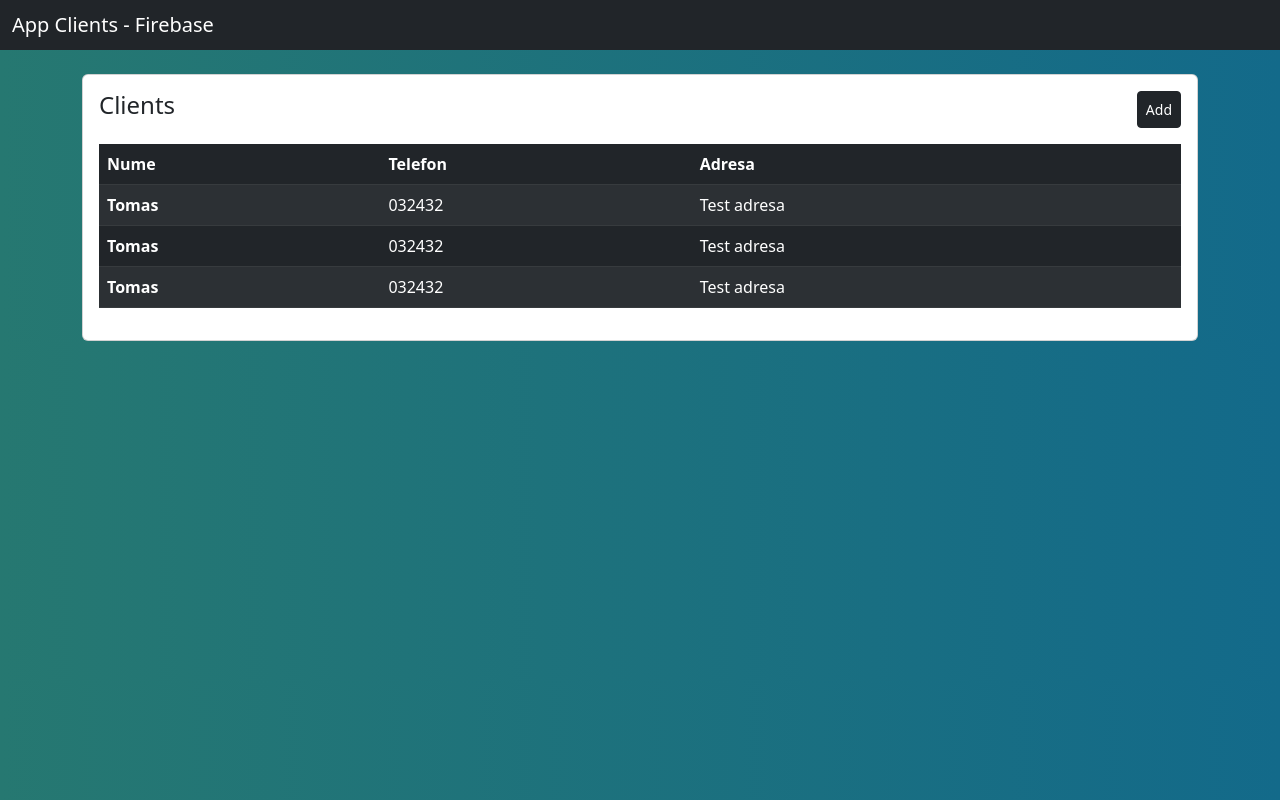
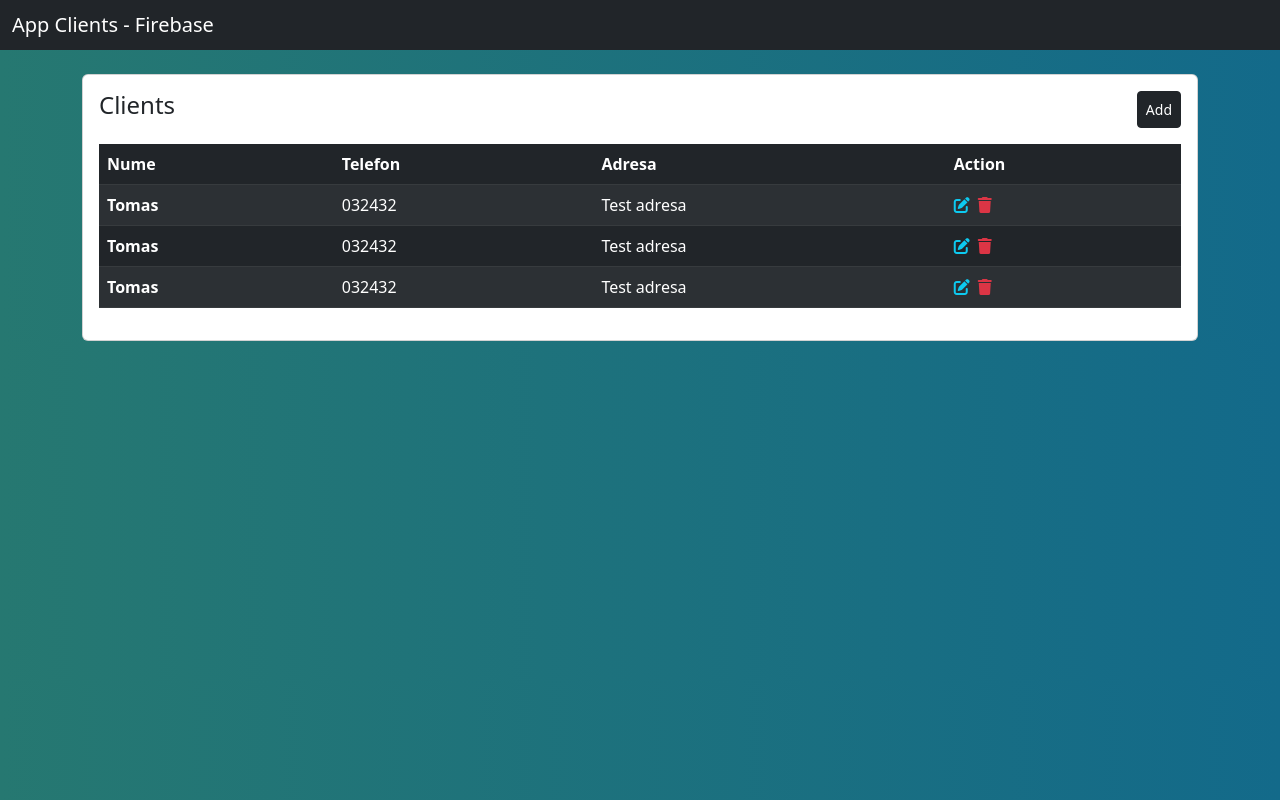
Before and after one commit to Cristina-printreCarti/cli, an Angular app: page / in a window 1280 px wide. Built offline with nearby package versions, Linux system fonts and the light colour scheme.

Commit message:
icons - fontawesome

```diff
--- a/src/app/components/list-clients/list-clients.component.css
+++ b/src/app/components/list-clients/list-clients.component.css
@@ -0,0 +1,3 @@
+i{
+    cursor: pointer;
+}
--- a/src/app/components/list-clients/list-clients.component.html
+++ b/src/app/components/list-clients/list-clients.component.html
@@ -11,7 +11,7 @@
                         <th>Nume</th>
                         <th>Telefon</th>
                         <th>Adresa</th>
-                    <th></th>
+                        <th>Action</th>
                     </tr>
                 </thead>
                 <tbody>
@@ -19,19 +19,25 @@
                         <th>Tomas</th>
                         <td>032432</td>
                         <td>Test adresa</td>
-                    <td></td>
+                        <td><i class="fa-solid fa-pen-to-square text-info"></i>
+                            <i class="fa-solid fa-trash text-danger mx-2"></i>
+                        </td>
                     </tr>
                     <tr>
                         <th>Tomas</th>
                         <td>032432</td>
                         <td>Test adresa</td>
-                    <td></td>
+                        <td><i class="fa-solid fa-pen-to-square text-info"></i>
+                            <i class="fa-solid fa-trash text-danger mx-2"></i>
+                        </td>
                     </tr>
                     <tr>
                         <th>Tomas</th>
                         <td>032432</td>
                         <td>Test adresa</td>
-                    <td></td>
+                        <td><i class="fa-solid fa-pen-to-square text-info"></i>
+                            <i class="fa-solid fa-trash text-danger mx-2"></i>
+                        </td>
                     </tr>
                 </tbody>
             </table>
--- a/src/index.html
+++ b/src/index.html
@@ -12,6 +12,9 @@
   <script src="https://cdn.jsdelivr.net/npm/bootstrap@5.2.0/dist/js/bootstrap.bundle.min.js"
     integrity="sha384-A3rJD856KowSb7dwlZdYEkO39Gagi7vIsF0jrRAoQmDKKtQBHUuLZ9AsSv4jD4Xa"
     crossorigin="anonymous"></script>
+  <link rel="stylesheet" href="https://cdnjs.cloudflare.com/ajax/libs/font-awesome/6.2.0/css/all.min.css"
+    integrity="sha512-xh6O/CkQoPOWDdYTDqeRdPCVd1SpvCA9XXcUnZS2FmJNp1coAFzvtCN9BmamE+4aHK8yyUHUSCcJHgXloTyT2A=="
+    crossorigin="anonymous" referrerpolicy="no-referrer" />
 </head>
 
 <body>
```
Lines whose indentation alone changed are shown as unchanged.
